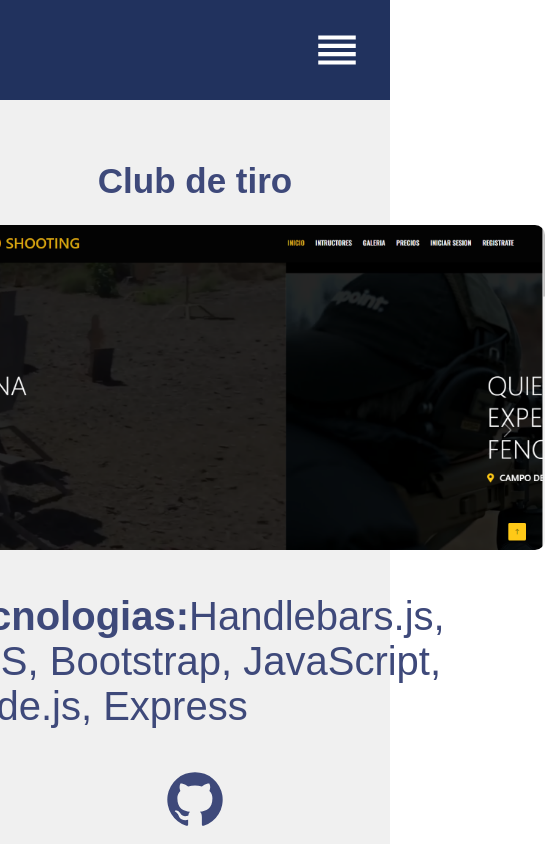
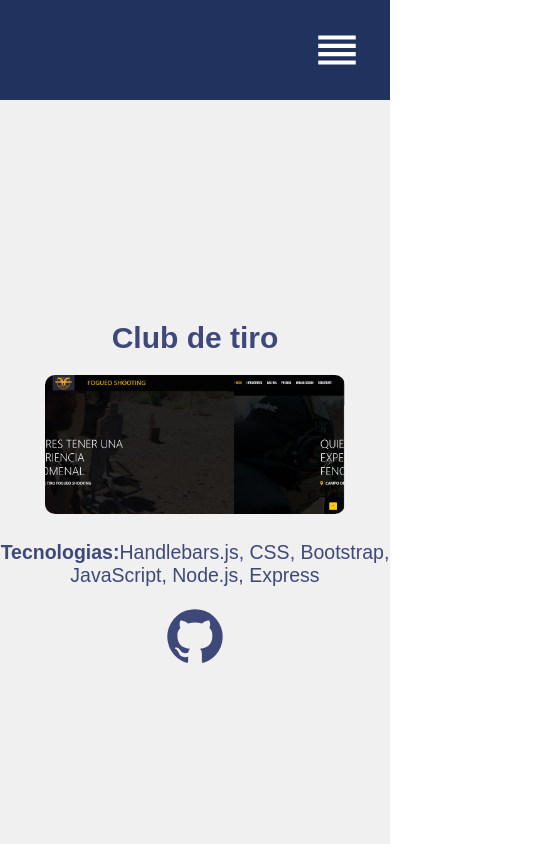
Before and after one commit to tomasmolinaarias/NewPortafolio, a React (Create React App) app: page /project/1 in a window 390 px wide. Shown: the top 844 px of the page, 545 px wide, since content can reach past the window. Built offline with nearby package versions, Linux system fonts and the light colour scheme.

Commit message:
RESPONSIVE PROJECT

```diff
--- a/src/Style/Home.css
+++ b/src/Style/Home.css
@@ -114,7 +114,7 @@
     font-size: 30px;
   }
   #correo {
-    font-size: 70%;
+    font-size: 80%;
   }
 }
 .btn {
--- a/src/Style/ProjectDisplay.css
+++ b/src/Style/ProjectDisplay.css
@@ -26,3 +26,19 @@
   font-size: 60px;
   color: #3e497a;
 }
+@media only screen and (max-width: 600px) {
+  .project {
+    padding: 0;
+    font-size: 30px;
+    text-align: center;
+  }
+  .project h1 {
+    font-size: 30px;
+  }
+  .project img {
+    max-width: 300px;
+  }
+  .project p {
+    font-size: 65%;
+  }
+}
--- a/src/pages/Experimental.jsx
+++ b/src/pages/Experimental.jsx
@@ -23,14 +23,14 @@ export const Experimental = () => {
           >
             <h3 className="vertical-timeline-element-title">{e.lugar}</h3>
             <h4 className="vertical-timeline-element-subtitle">{e.estudio}</h4>
-            <h4 className="vertical-timeline-element-text">Diploma</h4>
+
             <br />
             <a
               className="vertical-timeline-element-text"
               href={e.diploma}
               target="blank"
             >
-              <button className="btnEx">VER</button>
+              <button className="btnEx">Diploma</button>
             </a>
             <br />
           </VerticalTimelineElement>
```
